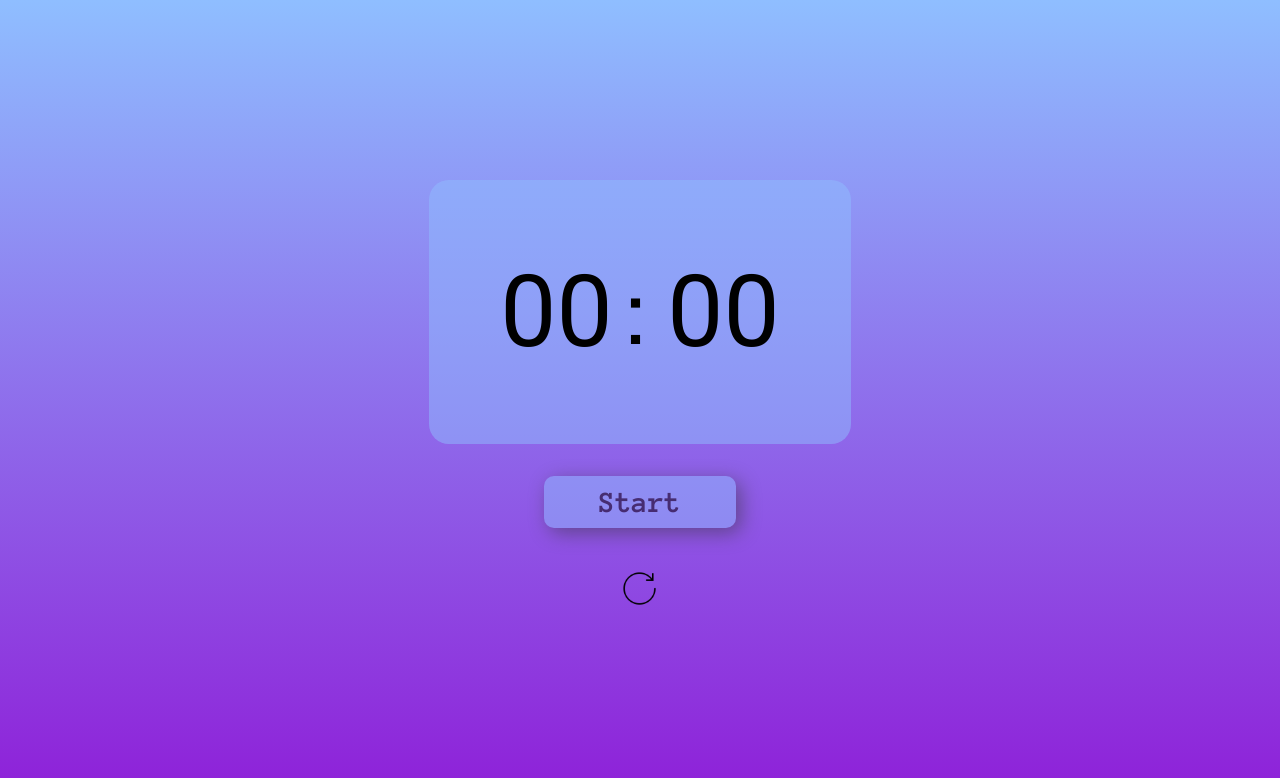
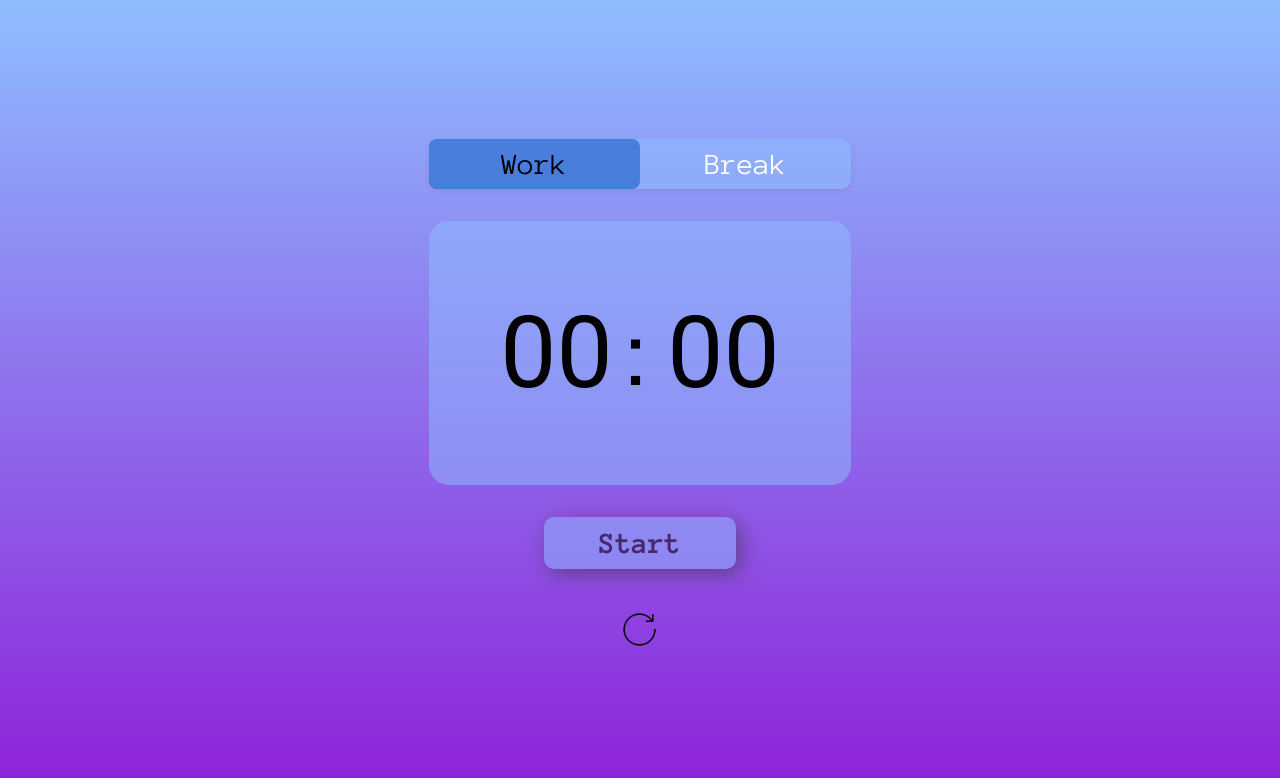
Before and after one commit to jfurdzik/ThirdTime, a React (Vite) app in the folder third-time/: page / in a window 1280 px wide. Shown: the top 778 px of the page. Built offline with nearby package versions, Linux system fonts and the light colour scheme.

Commit message:
toggle + styling

```diff
--- a/third-time/src/components/MyStopwatch/MyStopwatch.jsx
+++ b/third-time/src/components/MyStopwatch/MyStopwatch.jsx
@@ -2,6 +2,7 @@ import React from 'react';
 import { useStopwatch } from 'react-timer-hook';
 import styles from './MyStopwatch.module.css';
 import reset_icon from "../../assets/reset.png";
+import Toggle from "../Toggle/Toggle";
 
 export default function MyStopwatch() {
   const {
@@ -23,6 +24,7 @@ export default function MyStopwatch() {
 
   return (
     <div className={styles.component}>
+      <Toggle/>
       <div className={styles.time}>
         <span>{formatTime(minutes)}</span>:<span>{formatTime(seconds)}</span>
       </div>
--- /dev/null
+++ b/third-time/src/components/Toggle/Toggle.jsx
@@ -0,0 +1,25 @@
+import React, { useState } from 'react';
+import styles from './Toggle.module.css';
+
+export default function Toggle() {
+  const [session, setSession] = useState("work");
+
+  return (
+    <div className={styles.sessionToggle}>
+      <button
+        className={session === "work" ? styles.sessionButtonActive : styles.sessionButton}
+        onClick={() => setSession("work")}
+        disabled={session === "work"}
+      >
+        Work
+      </button>
+      <button
+        className={session === "break" ? styles.sessionButtonActive : styles.sessionButton}
+        onClick={() => setSession("break")}
+        disabled={session === "break"}
+      >
+        Break
+      </button>
+    </div>
+  );
+}
--- /dev/null
+++ b/third-time/src/components/Toggle/Toggle.module.css
@@ -0,0 +1,38 @@
+.sessionToggle {
+  background: #8FBEFF80;
+  border-radius: 10px !important;
+  display: flex;
+  align-items: center;
+  box-shadow: 0 2px 6px rgba(0,0,0,0.08);
+  box-sizing: border-box;
+  width: 33vw;
+}
+
+.sessionButton,
+.sessionButtonActive {
+  width: 50%;
+  padding: 10px;
+  font-size: 16px;
+  font-weight: 600;
+  border: none;
+  background: transparent;
+  color: #555;
+  cursor: pointer;
+  display: flex;
+  align-items: center;
+  justify-content: center;
+  transition: all 0.2s ease;
+  white-space: nowrap;
+  box-sizing: border-box;
+  font-weight: 400;
+  font-size: 30px;
+}
+
+.sessionButtonActive {
+  background: #0451BD80 !important;
+  color: black !important;
+}
+
+.sessionButton {
+    color: white;
+}
```
Also changed, not shown: third-time/src/components/another.jsx (deleted, +0 -9 lines).
